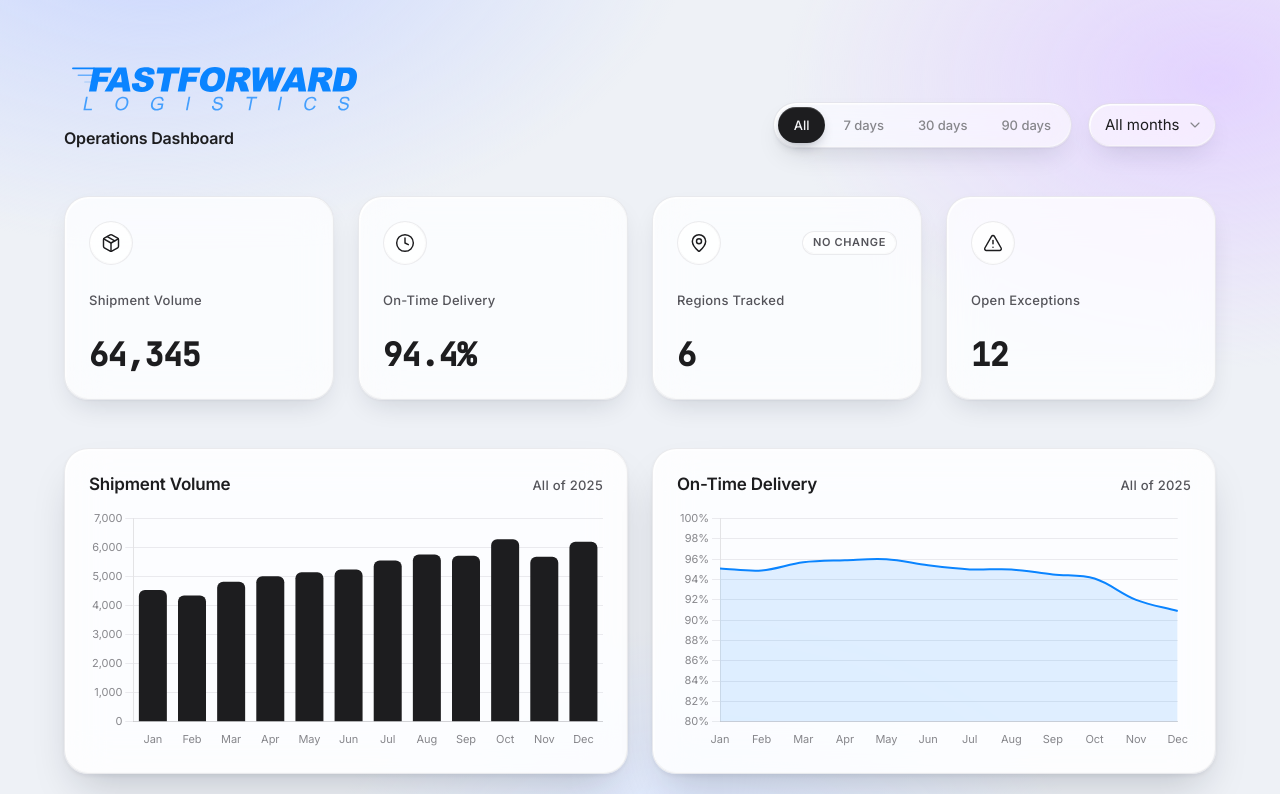
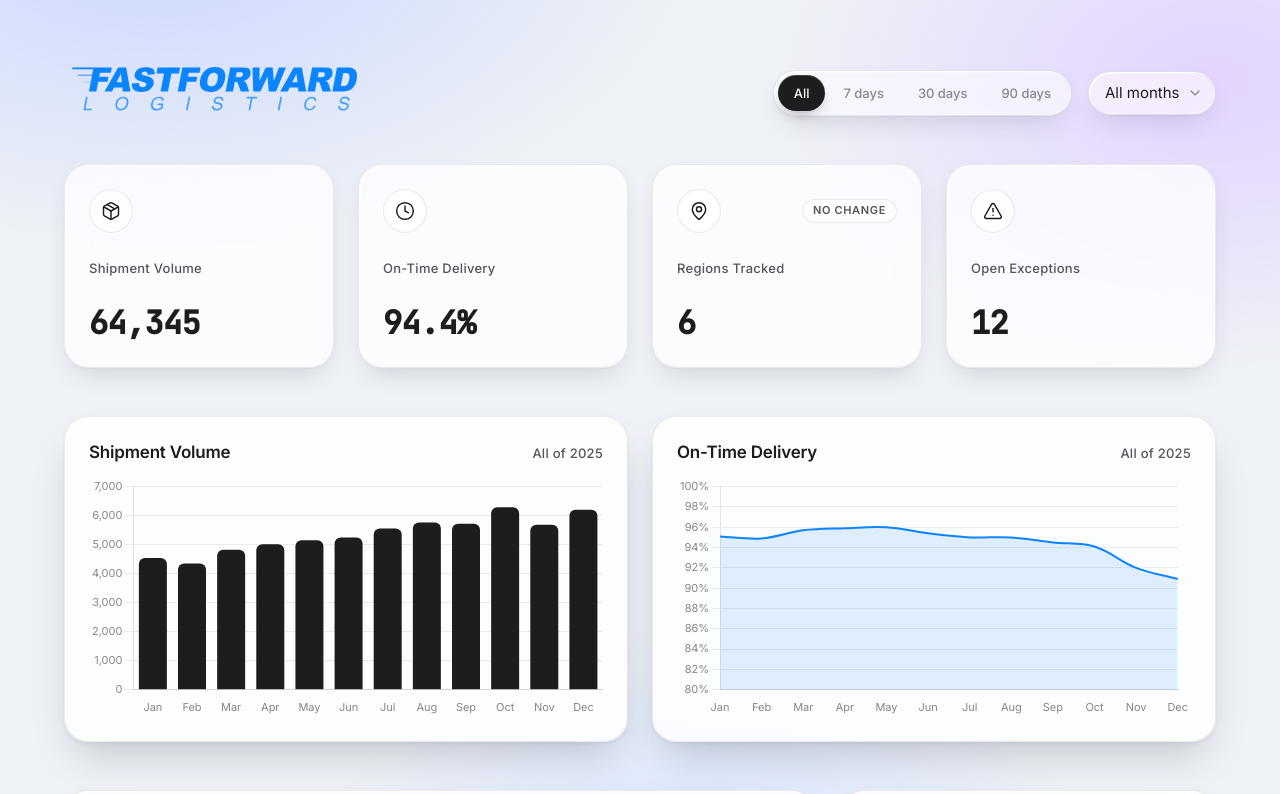
Before and after one commit to SerenaSlalom/my-dashboard, a Vue app: page / in a window 1280 px wide. Shown: the top 794 px of the page. Built offline with nearby package versions, Linux system fonts and the light colour scheme.

Commit message:
Remove Operations Dashboard heading from header

```diff
--- a/src/views/DashboardView.vue
+++ b/src/views/DashboardView.vue
@@ -210,7 +210,6 @@ const visibleExceptions = computed(() => {
     <header class="dashboard-header">
       <div class="dashboard-titles">
         <img :src="fastForwardLogo" alt="FastForward Logistics" class="brand-logo" />
-        <h1 class="h1">Operations Dashboard</h1>
       </div>
 
       <div class="dashboard-actions row-wrap">
@@ -357,11 +356,6 @@ const visibleExceptions = computed(() => {
   display: block;
 }
 
-.dashboard-titles .h1 {
-  font-size: calc(var(--text-h1) / 2);
-  margin-top: var(--space-sm);
-}
-
 .dashboard-actions {
   gap: var(--space-md);
 }
```
